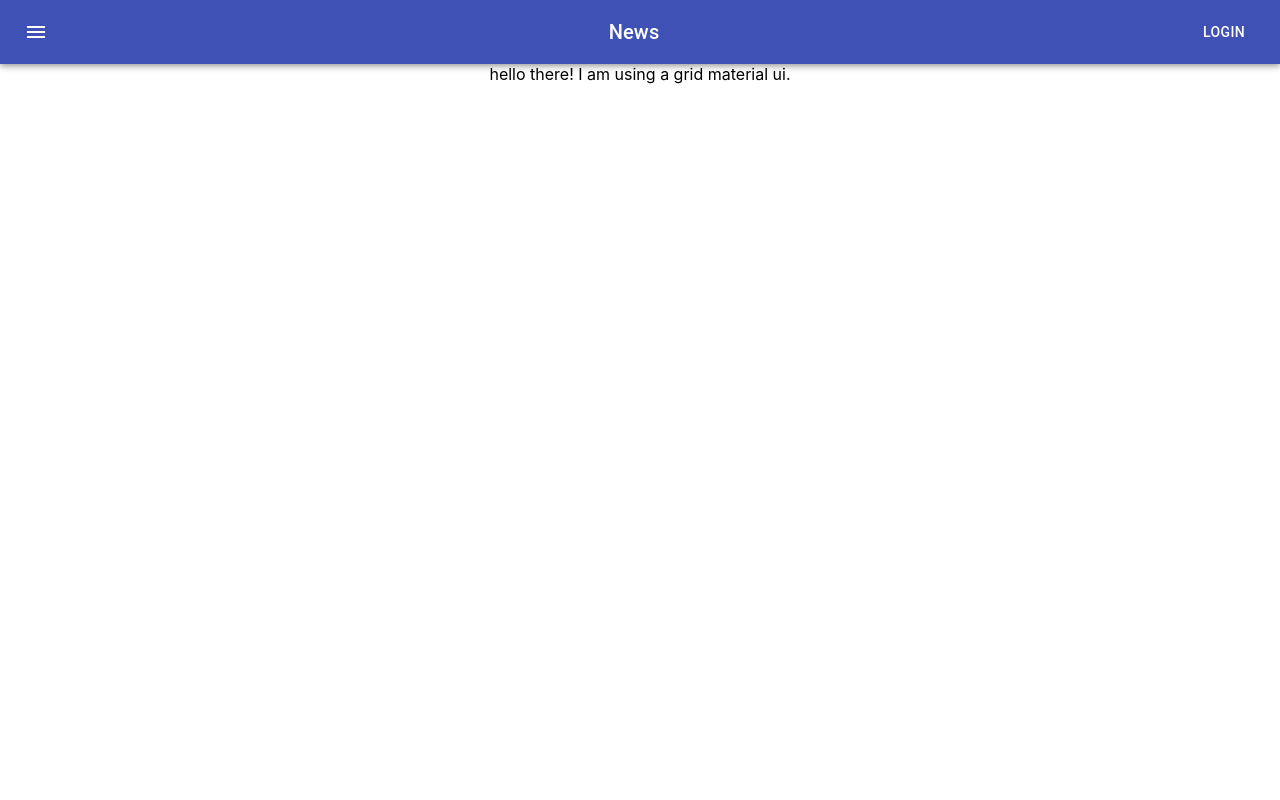
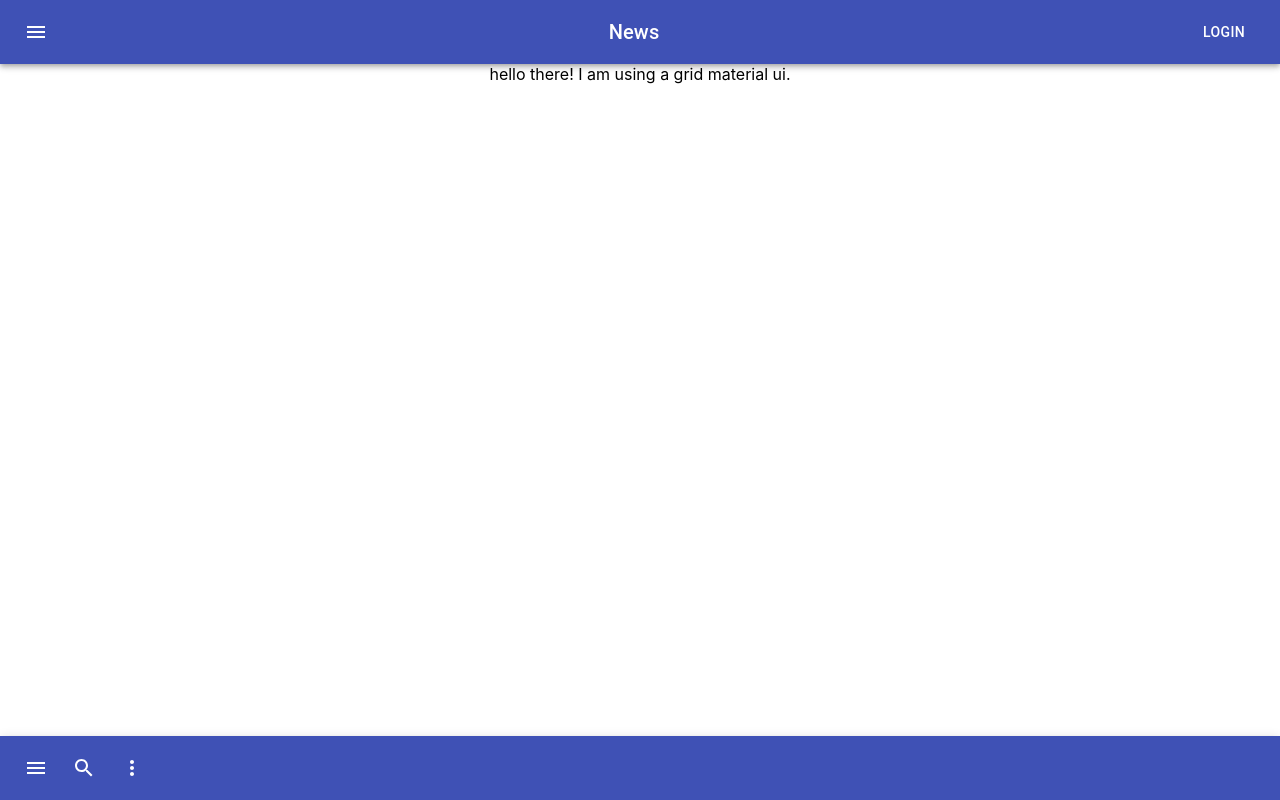
Before and after one commit to appcoreopc/rValtioTrader, a React (Create React App) app in the folder trader/: page / in a window 1280 px wide. Built offline with nearby package versions, Linux system fonts and the light colour scheme.

Commit message:
added bottom nav to the app

```diff
--- a/trader/src/components/mainpage.tsx
+++ b/trader/src/components/mainpage.tsx
@@ -1,6 +1,7 @@
 import Grid from '@material-ui/core/Grid';
 import { makeStyles, createStyles, Theme } from '@material-ui/core/styles';
 import { NavigationBar } from './trader/navigationBar';
+import { BottomBar } from './trader/bottomNav';
 
 const useStyles = makeStyles((theme: Theme) =>
   createStyles({
@@ -16,6 +17,7 @@ const useStyles = makeStyles((theme: Theme) =>
   }),
 );
 
+
 export const MainPage = (props:any) => {
 
   const classes = useStyles();
@@ -27,6 +29,8 @@ export const MainPage = (props:any) => {
               hello there! I am using a grid material ui.
           </Grid>
         </Grid>
+
+        <BottomBar></BottomBar>
       </div>
     );
   }
--- /dev/null
+++ b/trader/src/components/trader/bottomNav.tsx
@@ -0,0 +1,64 @@
+
+import { createStyles, makeStyles, Theme } from '@material-ui/core/styles';
+import AppBar from '@material-ui/core/AppBar';
+import Toolbar from '@material-ui/core/Toolbar';
+import IconButton from '@material-ui/core/IconButton';
+import MenuIcon from '@material-ui/icons/Menu';
+import SearchIcon from '@material-ui/icons/Search';
+import MoreIcon from '@material-ui/icons/MoreVert';
+
+
+const useStyles = makeStyles((theme: Theme) =>
+  createStyles({
+    text: {
+      padding: theme.spacing(2, 2, 0),
+    },
+    paper: {
+      paddingBottom: 50,
+    },
+    list: {
+      marginBottom: theme.spacing(2),
+    },
+    subheader: {
+      backgroundColor: theme.palette.background.paper,
+    },
+    appBar: {
+      top: 'auto',
+      bottom: 0,
+    },
+    grow: {
+      flexGrow: 1,
+    },
+    fabButton: {
+      position: 'absolute',
+      zIndex: 1,
+      top: -30,
+      left: 0,
+      right: 0,
+      margin: '0 auto',
+    },
+  }),
+);
+
+export const BottomBar = () => {
+    const classes = useStyles();
+
+    return (
+     <>
+        <AppBar position="fixed" color="primary" className={classes.appBar}>
+        <Toolbar>
+          <IconButton edge="start" color="inherit" aria-label="open drawer">
+            <MenuIcon />
+          </IconButton>
+
+          <IconButton color="inherit">
+            <SearchIcon />
+          </IconButton>
+          <IconButton edge="end" color="inherit">
+            <MoreIcon />
+          </IconButton>
+        </Toolbar>
+      </AppBar>
+     </>
+    );
+  }
```
